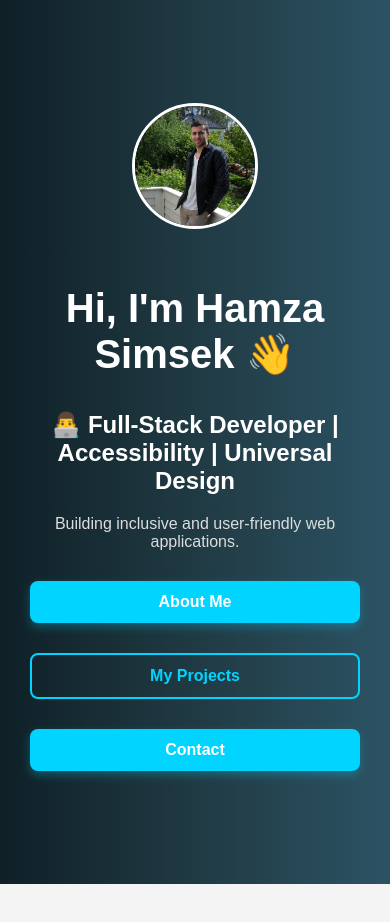
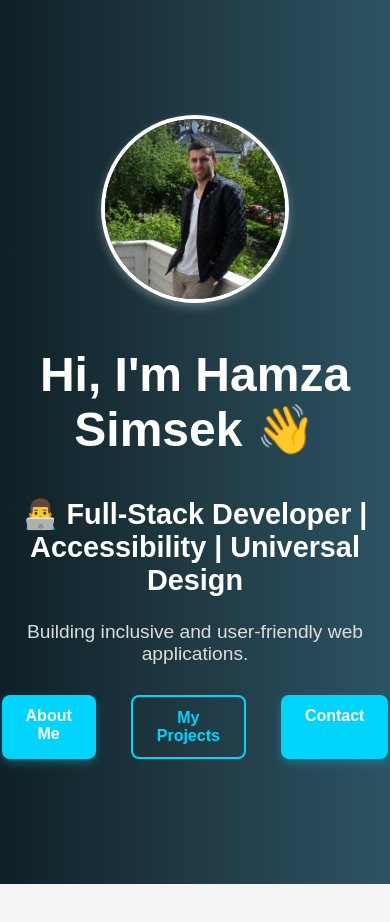
Before and after one commit to hamzas4011/personal-website, a React (Vite) app: page / in a window 390 px wide. Shown: the top 922 px of the page. Built offline with nearby package versions, Linux system fonts and the light colour scheme.

Commit message:
update intro.css

```diff
--- a/src/styles/Intro.css
+++ b/src/styles/Intro.css
@@ -10,18 +10,19 @@
   padding: 20px;
 }
 
+/* Content Container */
 .intro-content {
   max-width: 700px;
 }
 
-/* Profile Picture */
+/* Profile Picture (Bigger & Rounded) */
 .profile-pic {
-  width: 150px;
-  height: 150px;
-  border-radius: 50%;
+  width: 180px;  /* Increased size */
+  height: 180px;
+  border-radius: 50%; /* Perfectly round */
   object-fit: cover;
-  margin-bottom: 20px;
-  border: 3px solid white;
+  border: 4px solid white; /* Thicker border */
+  box-shadow: 0 4px 10px rgba(255, 255, 255, 0.3); /* Soft white glow */
 }
 
 /* Heading Styles */
@@ -78,28 +79,3 @@
   background-color: #00d4ff;
   color: white;
 }
-
-/* Responsive Adjustments */
-@media (max-width: 768px) {
-  .intro h1 {
-    font-size: 2.5rem;
-  }
-
-  .intro h2 {
-    font-size: 1.5rem;
-  }
-
-  .profile-pic {
-    width: 120px;
-    height: 120px;
-  }
-
-  .intro p {
-    font-size: 1rem;
-  }
-
-  .intro-buttons {
-    flex-direction: column;
-    gap: 10px;
-  }
-}
```
